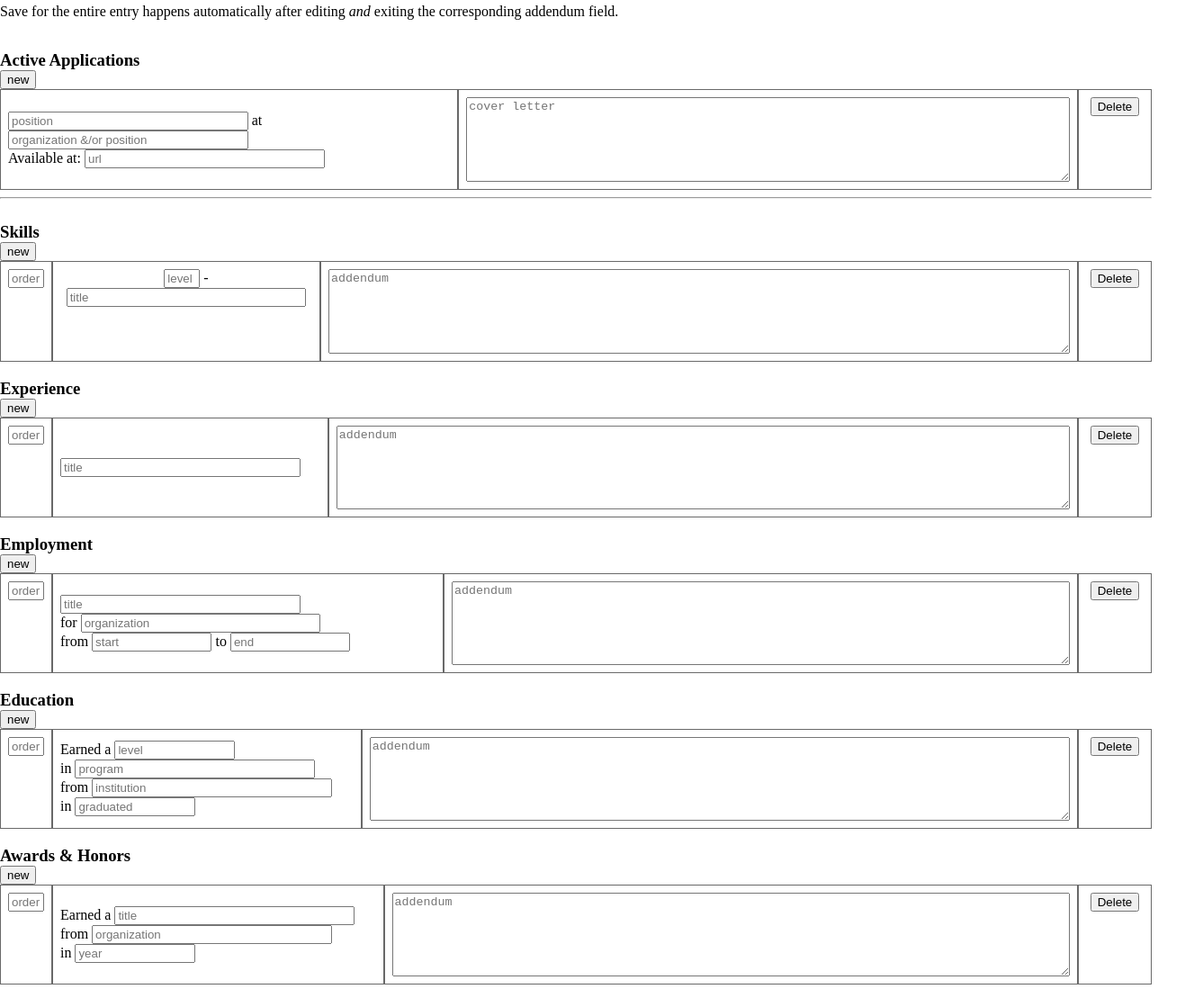
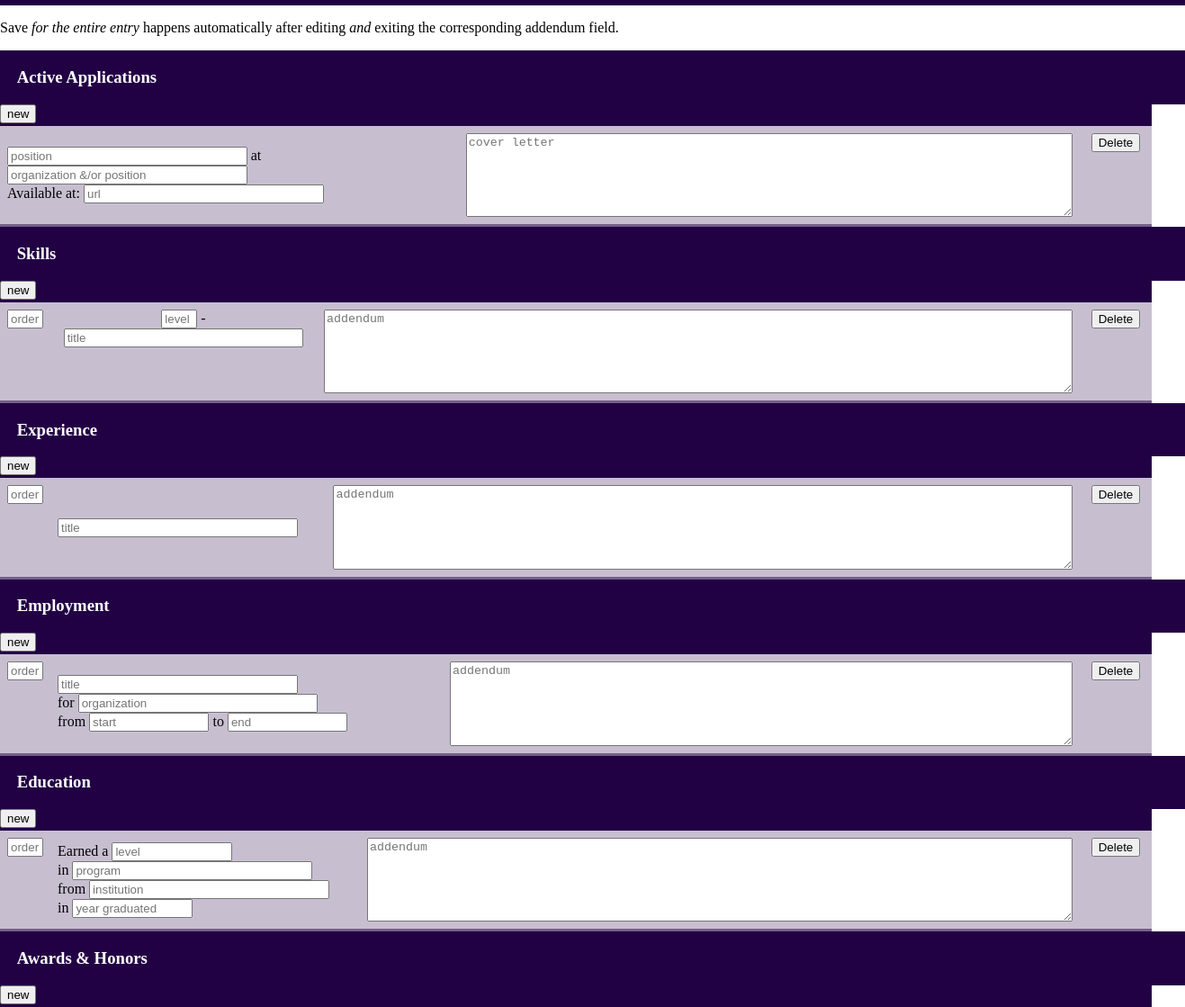
Before and after one commit to metasean/resume, a website: page public/partials/admin.html in a window 1280 px wide. Shown: the part 53-1172 px from the top of the page at 90% size, 1317 px wide, since content can reach past the window. Before the commit the page ends 1147 px from the top, so only its background shows below. Drawn offline with Linux system fonts and the light colour scheme; files that its build step writes are made by us from their sources.

Commit message:
refactored look and feel of the admin page

```diff
--- a/public/partials/admin.html
+++ b/public/partials/admin.html
@@ -4,9 +4,11 @@
 <!-- APPLICATIONS -->
 <div class="">
   <h3>User Note</h3>
-  <p>Save for the entire entry happens automatically after editing <em>and</em> exiting the corresponding addendum field.</p>
+  <p>Save <em>for the entire entry</em> happens automatically after editing <em>and</em> exiting the corresponding addendum field.</p>
   <h3>Active Applications</h3>
+  <div class="buttons">
     <button ng-click="newApplications()">new</button>
+  </div>
   <table class="admin-input">
     <tr ng-repeat="entry in applications" class="resume-entry">
       <td>
@@ -38,12 +40,13 @@
       </td>
     </tr>
   </table>
-  <hr />
 
   <!-- SKILLS -->
   <div class="resume-section">
     <h3>Skills</h3>
+    <div class="buttons">
       <button ng-click="newSkills()">new</button>
+    </div>
     <table class="admin-input">
       <tr ng-repeat="entry in skills"
           class="resume-entry">
@@ -83,7 +86,9 @@
   <!-- EXPERIENCE -->
   <div class="resume-section">
     <h3>Experience</h3>
+    <div class="buttons">
       <button ng-click="newExperience()">new</button>
+    </div>
     <table class="admin-input">
       <tr ng-repeat="entry in experience" class="resume-entry">
         <td class="order">
@@ -117,7 +122,9 @@
   <!-- EMPLOYMENT -->
   <div class="resume-section">
     <h3>Employment</h3>
+    <div class="buttons">
       <button ng-click="newEmployment()">new</button>
+    </div>
     <table class="admin-input">
       <tr ng-repeat="entry in employment" class="resume-entry">
         <td class="order">
@@ -164,7 +171,9 @@
   <!-- EDUCATION -->
   <div class="resume-section">
     <h3>Education</h3>
+    <div class="buttons">
       <button ng-click="newEducation()">new</button>
+    </div>
     <table class="admin-input">
       <tr ng-repeat="entry in education" class="resume-entry">
         <td class="order">
@@ -188,7 +197,7 @@
                       class="title"/><br/>
           in <input ng-model="entry.graduated"
                     ng-change="saveSkills(entry)" ng-model-options="{ updateOn: 'blur' }"
-                    placeholder="graduated"
+                    placeholder="year graduated"
                     type='text'
                     class="date"/>
         </td>
@@ -211,7 +220,9 @@
   <!-- AWARDS -->
   <div class="resume-section">
     <h3>Awards &amp; Honors</h3>
+    <div class="buttons">
       <button ng-click="newAwards()">new</button>
+    </div>
     <table class="admin-input">
       <tr ng-repeat="entry in awards" class="resume-entry">
         <td class="order">
--- a/public/styles/admin.css
+++ b/public/styles/admin.css
@@ -7,8 +7,10 @@ html, body {
 
 h1, h2, h3 {
 	width: 100%;
-	padding-top: 1.0em;
+	padding: 1.0em;
 	margin: auto;
+	color: white;
+	background-color: rgba(34, 0, 68, 1.00);
 }
 
 table, table tr, table td {
@@ -52,9 +54,21 @@ table, table tr, table td {
 }
 
 .admin-input tr td {
-	border: 1px solid dimgray;
+	border-top: 3px solid rgba(34, 0, 68, 1.00);
 	padding: 0.5em;
-	/*min-width: 25%;*/
+}
+
+.admin-input tr:nth-child(even) td {
+	background-color: rgba(34, 0, 68, 0.10);
+}
+
+.admin-input tr:nth-child(odd) td {
+	background-color: rgba(34, 0, 68, 0.25);
+}
+
+.admin-input tr:last-child td {
+	border-bottom: 3px solid rgba(34, 0, 68, 0.50);
+	padding: 0.5em;
 }
 
 .admin-input tr td input {
@@ -82,6 +96,10 @@ td.buttons {
 	vertical-align: top;
 }
 
+div > .buttons {
+	background-color: rgba(34, 0, 68, 1.00);
+}
+
 input.singular {
 	max-width: 3em;
 }
```
Lines whose indentation alone changed are shown as unchanged.
